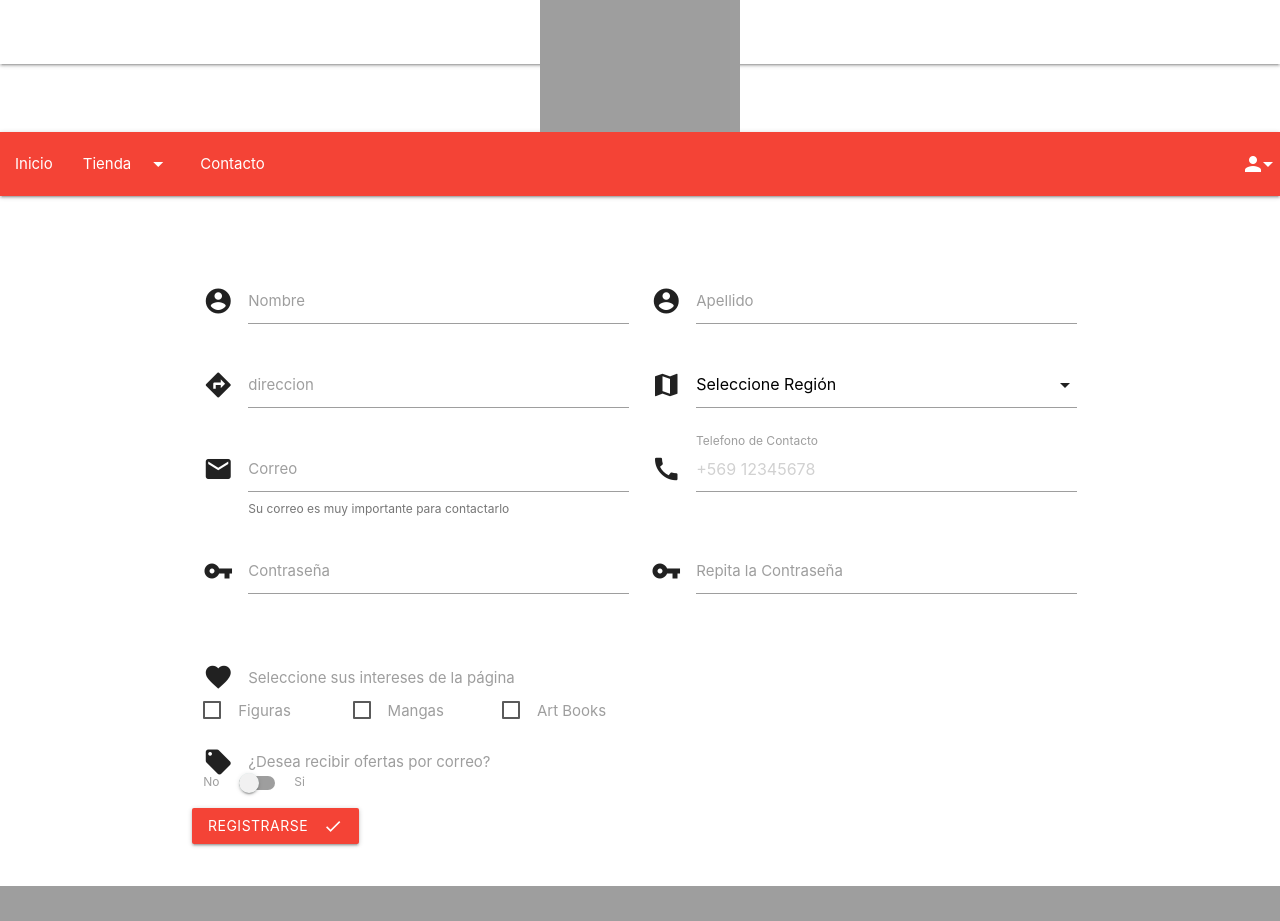
After one commit to NaturalKiIllers/allforshonen, a Django app: page /tienda/registrarse in a window 1280 px wide. The commit adds this page. Shown: the top 921 px of the page. Run offline with Django 3.2, Linux system fonts and the light colour scheme; grey boxes are pictures that could not be loaded.

Commit message:
avance artbook registrarse

```diff
--- /dev/null
+++ b/tienda/templates/tienda/registrarse.html
@@ -0,0 +1,124 @@
+{% extends "tienda/base.html" %}
+
+{%block title %} All for Shonen{% endblock%}
+
+{% block content%}
+<!--TODO:Formulario-->
+<form action="#" method="POST" onsubmit="return revisarForm()">
+    <div class="container white" >
+        <div class="row">
+            <div class="input-field col l6 ">
+                <i class="material-icons prefix">account_circle</i>
+                <input type="text" name="nombre" id="nombre"  onkeypress="return soloLetras(event)" >
+                <label for="nombre"> Nombre</label>
+            </div>
+            <div class="input-field col l6 ">
+                <i class="material-icons prefix">account_circle</i>
+                <input type="text" name="apellido" id="apellido" >
+                <label for="apellido">Apellido</label>
+            </div>
+            <div class="clearfix"></div>
+            <div class="input-field col l6 ">
+                <i class="material-icons prefix">directions</i>
+                <input type="text" name="direccion" id="direccion" >
+                <label for="direccion">direccion</label>
+            </div>
+            <div class="input-field col l6 ">
+                <i class="material-icons prefix">maps</i>
+                <select name="region" id="region" >
+                    <option selected disabled>Seleccione Región</option>
+                    <option value="1">Tarapacá</option>
+                    <option value="2">Antofagasta</option>
+                    <option value="3">Atacama</option>
+                    <option value="4">Coquimbo</option>
+                    <option value="5">Valparaíso</option>
+                    <option value="6">Libertador General Bernardo O’Higgins</option>
+                    <option value="7">Maule</option>
+                    <option value="8">Biobío</option>
+                    <option value="9">La Araucanía</option>
+                    <option value="10">Los Lagos</option>
+                    <option value="11">Aysén del General Carlos Ibáñez del Campo</option>
+                    <option value="12">Magallanes y Antártica Chilena</option>
+                    <option value="13">Metropolitana de Santiago</option>
+                    <option value="14"> Región de Los Ríos</option>
+                    <option value="15">Región de Arica y Parinacota</option>
+                    <option value="16">Región de Ñuble</option>
+                </select>
+            </div>
+            <div class="clearfix"></div>
+            <div class="input-field col l6 m6">
+                <i class="material-icons prefix">email</i>
+                <input type="email" name="correo" id="correo" class="validate">
+                <label for="correo">Correo</label>
+                <span class="helper-text" data-error="Escriba un correo válido." data-success="Correo válido">Su correo es muy importante para contactarlo</span>
+            </div>
+            <div class="input-field col l6 ">
+                <i class="material-icons prefix">call</i>
+                <input placeholder="+569 12345678" type="text" name="telefono" id="telefono" onkeypress="return soloNumeros(event)" onblur="cadenanumero()" >
+                <label for="telefono">Telefono de Contacto</label>
+            </div>
+
+            <div class="clearfix"></div>
+            <div class="input-field col l6">
+                <i class="material-icons prefix">vpn_key</i>
+                <input type="password" name="contraseña" id="contraseña">
+                <label for="contraseña">Contraseña</label>
+            </div>
+            <div class="input-field col l6">
+                <i class="material-icons prefix">vpn_key</i>
+                <input type="password" name="contraseñaR" id="contraseñaR" onblur="igualpassword()" >
+                <label for="contraseña">Repita la Contraseña</label>
+            </div>
+            <div class="clearfix"></div>
+            <br>
+            <div class="input-field col l12 m12">
+                <i class="material-icons prefix">favorite</i>
+                <label>Seleccione sus intereses de la página</label>
+            </div>
+            <div class="clearfix"></div>
+            <div class="input-field col l2 m2">
+                <label>
+                    <input type="checkbox" name="Figuras" value="1">
+                    <span>Figuras</span>
+                </label>
+            </div>
+            <div class="input-field col l2 m2">
+                <label>
+                    <input type="checkbox" name="Mangas" value="1">
+                    <span>Mangas</span>
+                </label>
+            </div>
+            <div class="input-field col l2 m2">
+                <label>
+                    <input type="checkbox" name="Art Books" value="1">
+                    <span>Art Books</span>
+                </label>
+            </div>
+
+            <div class="clearfix"></div>
+            <br>
+            <div class="input-field col l12 m12">
+                <i class="material-icons prefix">local_offer</i>
+                <label>¿Desea recibir ofertas por correo?</label>
+            </div>
+            <div class="input-field col l6 m6">
+                <div class="switch">
+                    <label>
+                        No
+                        <input type="checkbox" name="ofertas" value="1">
+                        <span class="lever"></span>
+                        Si
+                    </label>
+                </div>
+            </div>
+            <div class="clearfix"></div>
+            <button type="submit" class="btn red waves-effect" >
+                <i class="material-icons right">check</i>
+                Registrarse
+            </button>
+
+        </div>
+    </div>
+</form>
+<br>
+{% endblock %}
--- a/tienda/urls.py
+++ b/tienda/urls.py
@@ -19,7 +19,7 @@ from . import views
 
 urlpatterns = [
     path('mangas', views.mangas, name='mangas'),
-    path('index', views.index, name='index')
-
-
+    path('index', views.index, name='index'),
+    path('artbooks', views.artbooks, name='artbooks'),
+    path('registrarse', views.registrarse, name='registrarse')
 ]
--- a/tienda/views.py
+++ b/tienda/views.py
@@ -10,3 +10,13 @@ def index(request):
     print("Hola estamos en la ventana index")
     context={}
     return render(request, 'tienda/index.html', context)
+
+def artbooks(request):
+    print("Hola estamos en la ventana artbooks")
+    context={}
+    return render(request, 'tienda/artbooks.html', context)
+
+def registrarse(request):
+    print("Hola estamos en la ventana registrarse")
+    context={}
+    return render(request, 'tienda/registrarse.html', context)
```
Also changed, not shown: tienda/templates/tienda/artbooks.html (added, +188 -0 lines), tienda/templates/tienda/mangas.html (+6 -10 lines).
